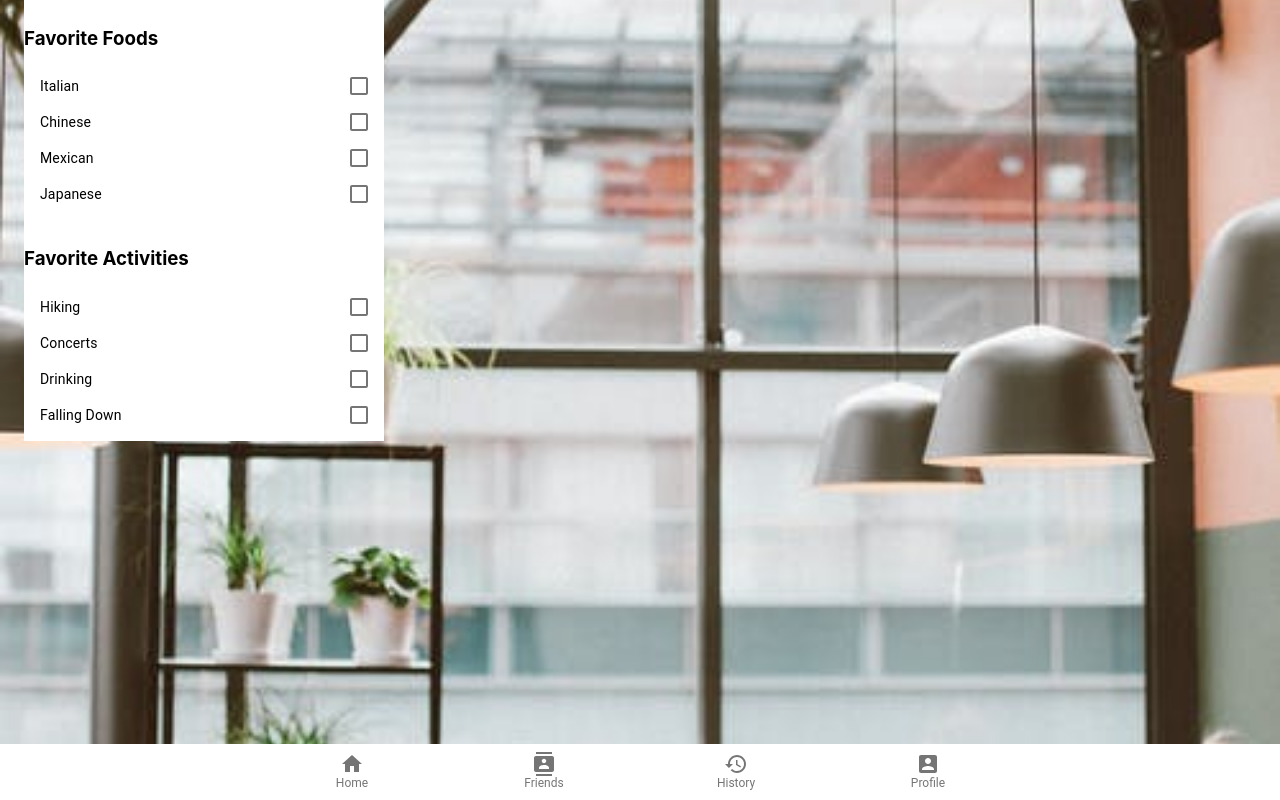
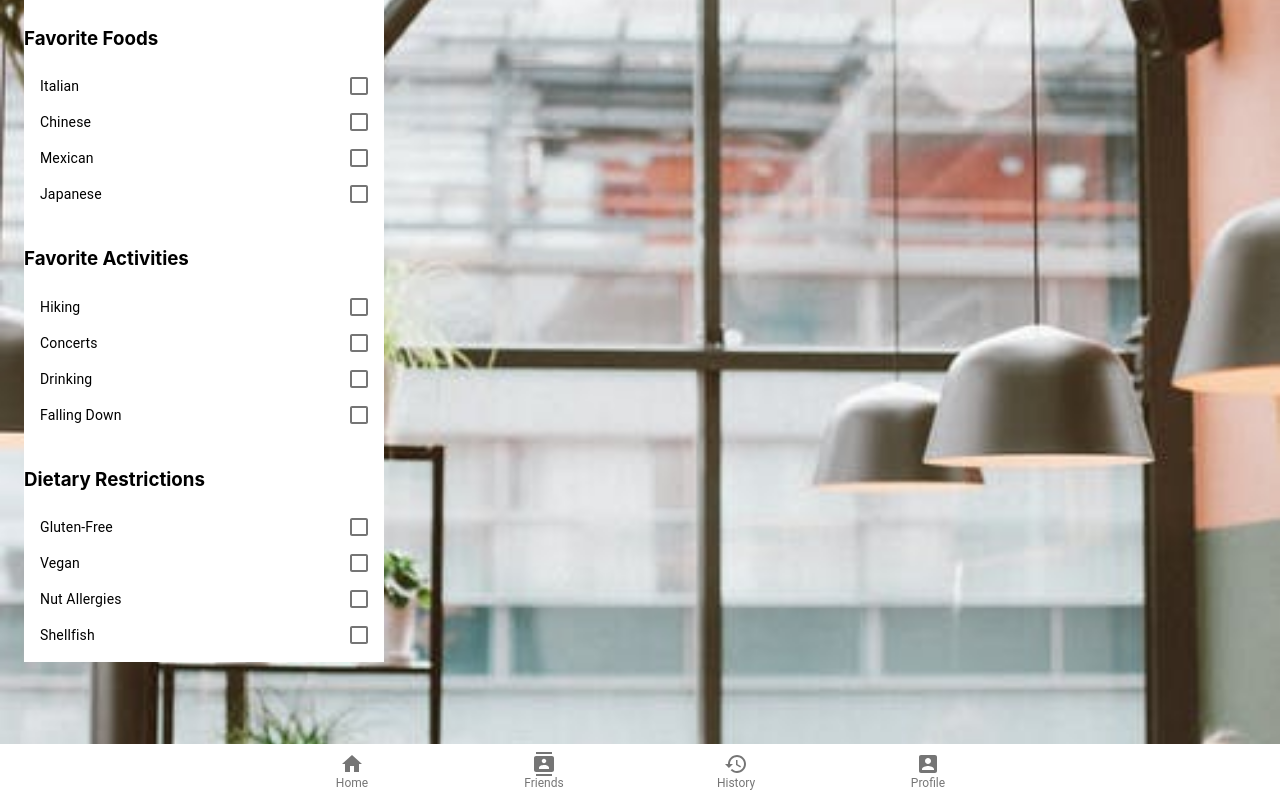
Before and after one commit to enrightcw/project3, a React (Create React App) app in the folder client/: page /quiz in a window 1280 px wide. Built offline with nearby package versions, Linux system fonts and the light colour scheme.

Commit message:
updated quiz to include dietary restrictions

```diff
--- a/client/src/pages/Quiz.js
+++ b/client/src/pages/Quiz.js
@@ -18,6 +18,7 @@ const useStyles = makeStyles((theme) => ({
 
 const foods = [ "Italian", "Chinese", "Mexican", "Japanese" ];
 const activities = [ "Hiking", "Concerts", "Drinking", "Falling Down" ];
+const dietRestrictions = [ "Gluten-Free", "Vegan", "Nut Allergies", "Shellfish" ];
 
 export default function CheckboxListSecondary() {
   const classes = useStyles();
@@ -78,6 +79,27 @@ export default function CheckboxListSecondary() {
         );
       })}
     </List>
+    <List dense className={classes.root}>
+      <h3>Dietary Restrictions</h3>
+      {dietRestrictions.map((value) => {
+        const labelId = `checkbox-list-secondary-label-${value}`;
+        return (
+
+          <ListItem key={value} button>
+
+            <ListItemText id={labelId} primary={`${value}`} />
+            <ListItemSecondaryAction>
+              <Checkbox
+                edge="end"
+                onChange={handleToggle(value)}
+                checked={checked.indexOf(value) !== -1}
+                inputProps={{ 'aria-labelledby': labelId }}
+              />
+            </ListItemSecondaryAction>
+          </ListItem>
+        );
+      })}
+    </List>
     <Footer />
     </div>
   );
```
